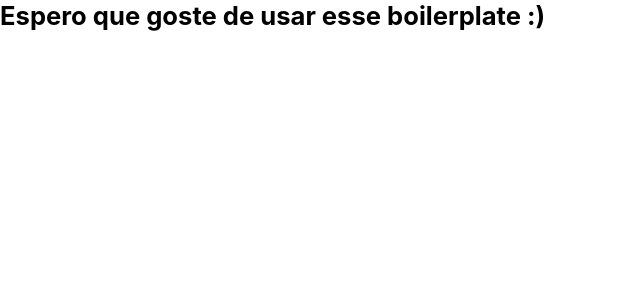
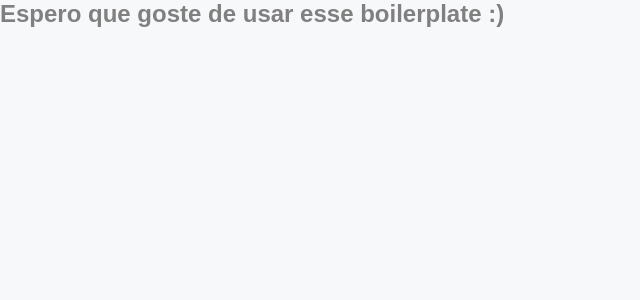
Before and after one commit to anddersonrds/podcastr, a Next.js app: page / in a window 1280 px wide. Shown: the top 300 px of the page, without its empty margins (0-640 px from the left). Built offline with nearby package versions, Linux system fonts and the light colour scheme.

Commit message:
Add ThemeStyle

```diff
--- a/src/styles/theme.ts
+++ b/src/styles/theme.ts
@@ -7,32 +7,33 @@ export default {
     radius: '0.4rem'
   },
   font: {
-    family:
-      "Poppins, -apple-system, BlinkMacSystemFont, 'Segoe UI', Roboto, Oxygen, Ubuntu, Cantarell, 'Open Sans', 'Helvetica Neue', sans-serif",
+    family: 'Poppins, sans-serif',
     light: 300,
     normal: 400,
     bold: 600,
     sizes: {
-      xsmall: '1.2rem',
-      small: '1.4rem',
-      medium: '1.6rem',
-      large: '1.8rem',
+      xxsmall: '0.5rem',
+      xsmall: '1rem',
+      small: '1.25rem',
+      medium: '1.5rem',
+      large: '1.75rem',
       xlarge: '2.0rem',
-      xxlarge: '2.8rem',
+      xxlarge: '2.5rem',
       huge: '5.2rem'
     }
   },
   colors: {
-    primary: '#F231A5',
-    secondary: '#3CD3C1',
-    mainBg: '#06092B',
-    lightBg: '#F2F2F2',
-    white: '#FAFAFA',
-    black: '#030517',
-    lightGray: '#EAEAEA',
-    gray: '#8F8F8F',
-    darkGray: '#2E2F42',
-    red: '#FF6347'
+    white: '#FFF',
+    gray50: '#F7F8FA',
+    gray100: '#E6E8EB',
+    gray200: '#AFB2B1',
+    gray500: '#808080',
+    gray800: '#494D4B',
+    green500: '#04D361',
+    purple300: '#9F75FF',
+    purple400: '#9164FA',
+    purple500: '#8257E5',
+    purple800: '#6F48C9'
   },
   spacings: {
     xxsmall: '0.8rem',
```
